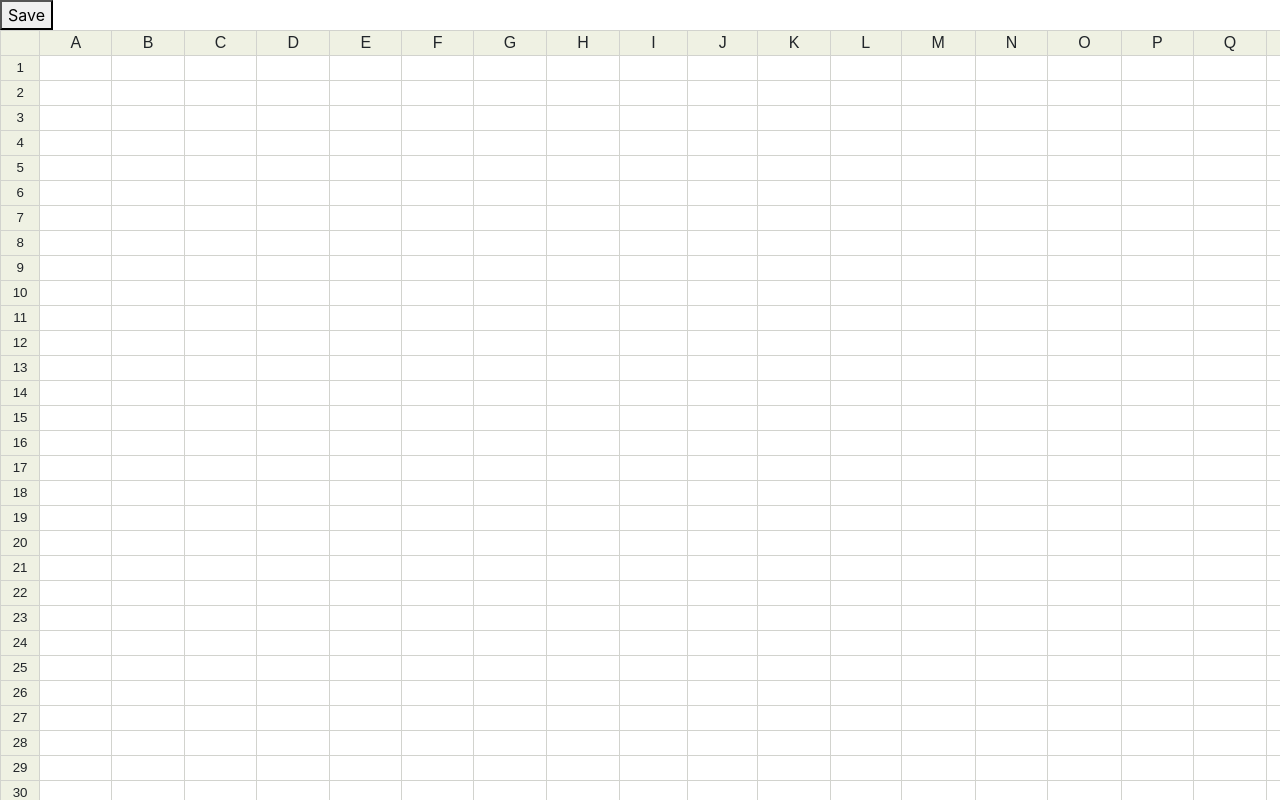
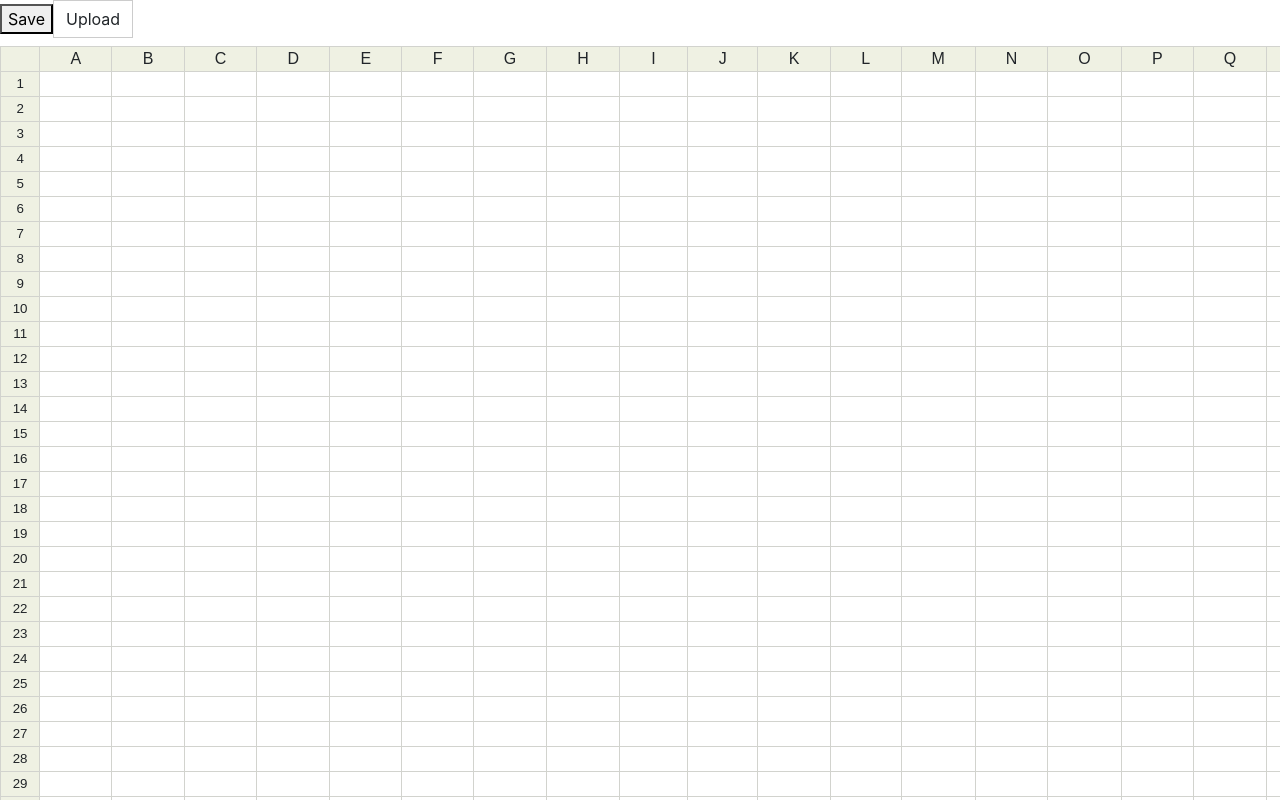
Before and after one commit to KellyEgesa/Excel, a React (Create React App) app: page / in a window 1280 px wide. Shown: the top 800 px of the page. Built offline with nearby package versions, Linux system fonts and the light colour scheme.

Commit message:
Added upload file feature

```diff
--- a/package.json
+++ b/package.json
@@ -6,6 +6,7 @@
     "@testing-library/jest-dom": "^5.11.6",
     "@testing-library/react": "^11.2.2",
     "@testing-library/user-event": "^12.6.0",
+    "axios": "^0.21.1",
     "bootstrap": "^4.5.3",
     "react": "^17.0.1",
     "react-dom": "^17.0.1",
--- a/src/App.css
+++ b/src/App.css
@@ -57,3 +57,12 @@ th {
   background-color: #1d6f42;
   color: white;
 }
+input[type="file"] {
+  display: none;
+}
+.custom-file-upload {
+  border: 1px solid #ccc;
+  display: inline-block;
+  padding: 6px 12px;
+  cursor: pointer;
+}
--- a/src/components/workbook.jsx
+++ b/src/components/workbook.jsx
@@ -1,5 +1,6 @@
 import React, { Component } from "react";
 import ContextMenu from "./contextMenu";
+import axios from "axios";
 
 let alphabet = "ABCDEFGHIJKLMNOPQRSTUVWXYZ";
 const alphabetSplit = alphabet.split("");
@@ -9,6 +10,7 @@ class WorkBook extends Component {
     selectedCell: "",
     col: [],
     sheet: { 0: [""] },
+    selectedFile: null,
   };
 
   componentDidMount() {
@@ -114,12 +116,22 @@ class WorkBook extends Component {
     }
   }
 
+  onChangeHandler = (event) => {
+    this.setState({ selectedFile: event.target.files[0] });
+    const data = new FormData();
+    data.append("file", event.target.files[0]);
+    axios.post("http://localhost:3030/file", data, {}).then((res) => {
+      console.log(res.statusText);
+    });
+  };
+
   save() {
     const { sheet } = this.state;
     let data = Object.values(sheet);
     console.log(data);
   }
 
+  upload() {}
   render() {
     let colHeader = [];
     const alphabetSplit = alphabet.split("");
@@ -167,6 +179,10 @@ class WorkBook extends Component {
           onSave={() => this.save()}
         ></ContextMenu>
         <button onClick={() => this.save()}>Save</button>
+        <label for="file-upload" className="custom-file-upload">
+          <input type="file" id="file-upload" onChange={this.onChangeHandler} />
+          Upload
+        </label>
         <table>
           <thead>
             <tr>
```
Also changed, not shown: 2 other files (tests, documents, lock files or other folders).
